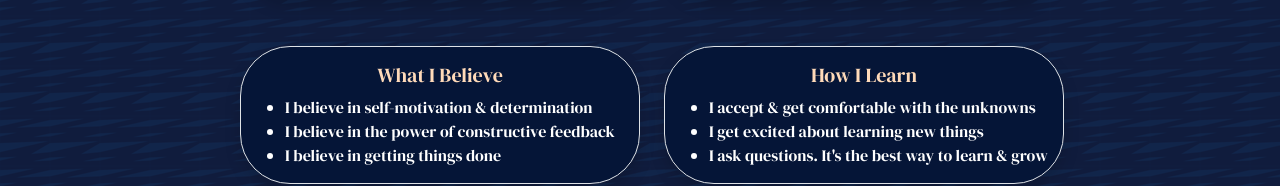
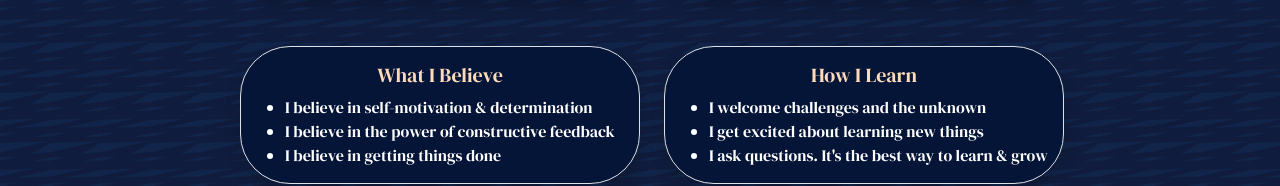
Before and after one commit to hoaian-phan/personal-portfolio-website, a React (Create React App) app: page / in a window 1280 px wide. Shown: the part 1434-1620 px from the top of the page. Built offline with nearby package versions, Linux system fonts and the light colour scheme.

Commit message:
Fixed wordings in About

```diff
--- a/src/components/about/About.jsx
+++ b/src/components/about/About.jsx
@@ -53,7 +53,7 @@ const About = () => {
               <article class="border shadow bg-navy border-navy pt-3 fix-width">
                 <h5 class="text-center">How I Learn</h5>
                   <ul>
-                    <li>I accept &#38; get comfortable with the unknowns</li>
+                    <li>I welcome challenges and the unknown</li>
                     <li>I get excited about learning new things</li>
                     <li>I ask questions. It's the best way to learn &#38; grow</li>
                   </ul>
```
